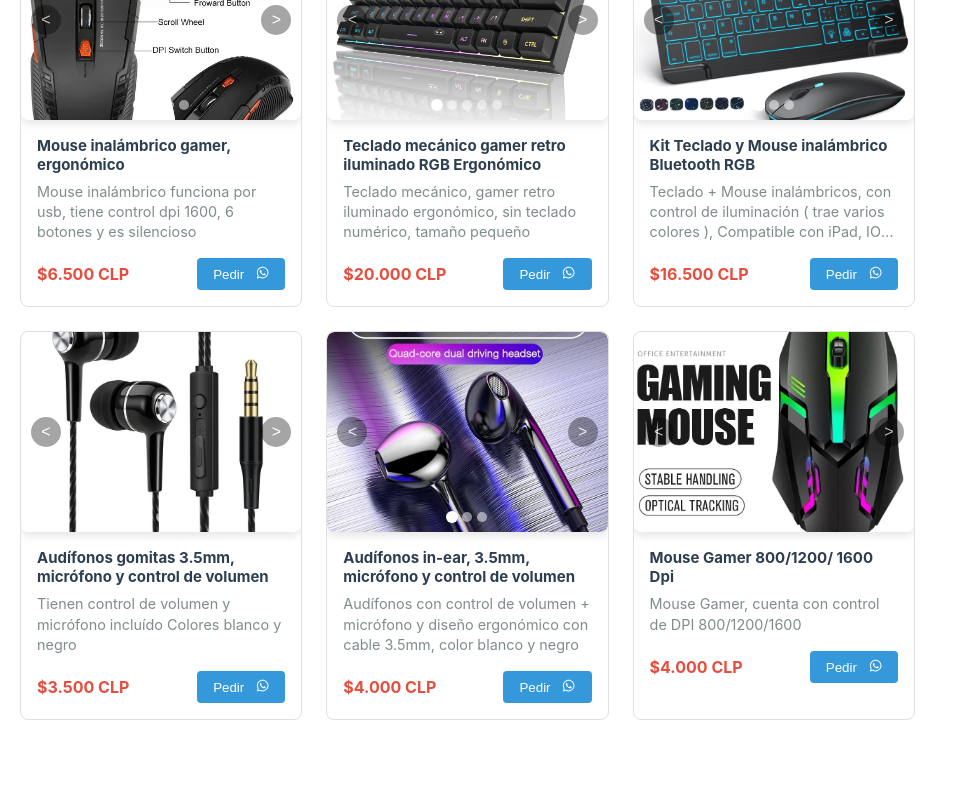
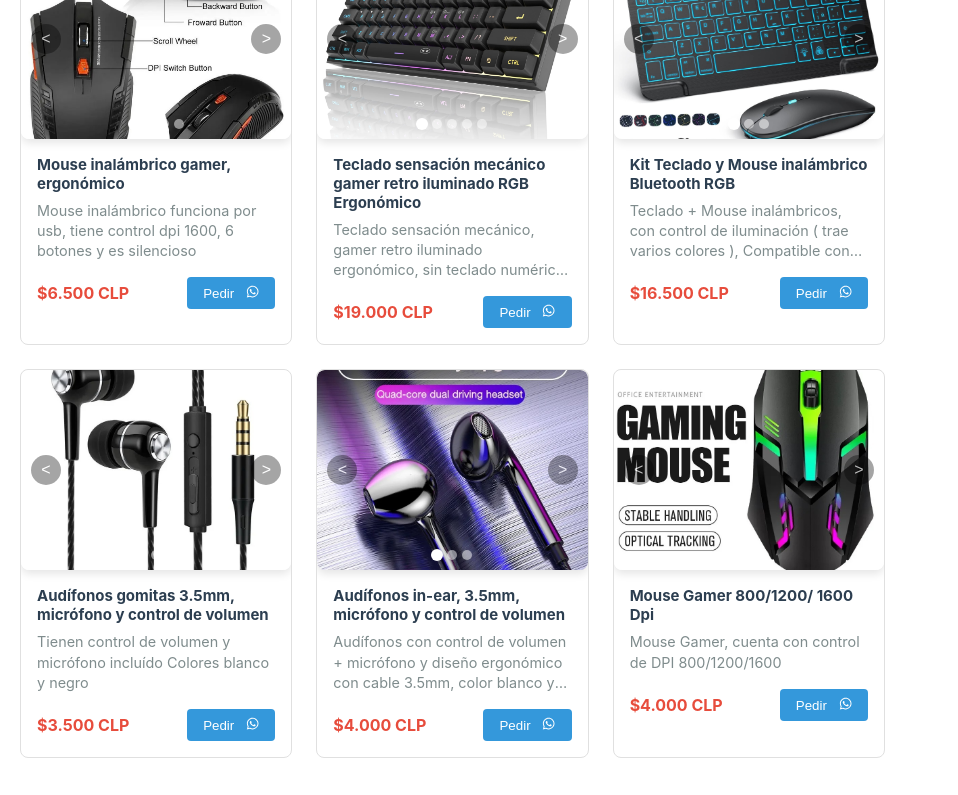
Before and after one commit to Kunashgi/risu-store, a React (Create React App) app: page / in a window 1280 px wide. Shown: the part 1100-1895 px from the top of the page, without its empty margins (0-958 px from the left). Built offline with nearby package versions, Linux system fonts and the light colour scheme.

Commit message:
Cambios varios

```diff
--- a/src/components/Catalog/AgendarCompraPage.jsx
+++ b/src/components/Catalog/AgendarCompraPage.jsx
@@ -4,7 +4,7 @@ import './AgendarCompraPage.css';
 
 const AgendarCompra = () => {
   const whatsappNumber = "+56966367967";
-  const whatsappMessage = encodeURIComponent(`Hola! Vengo de la pagina Web y necesito generar un pedido, me gustaria revisar el catalogo`);
+  const whatsappMessage = encodeURIComponent(`Hola! Vengo de la pagina Web y necesito generar un pedido`);
 
   return (
     <div className="agendar-compra-page">
@@ -46,21 +46,21 @@ const AgendarCompra = () => {
             </div>
 
           <div className="delivery-option metro">
-    <h3>🚇 Entregas en Estación Metro, ⏰ Horario 12:00PM - 16:00PM ⏰</h3>
+    <h3>🚇 Entregas en Estación Metro, ⏰ Horario 13:00PM (Miercoles y Sábado) ⏰</h3>
     <ul>
-      <li className="metro"> Los Héroes Línea 1 y 2 🔴 🟡: $2.000 (Adicional) </li>
-      <li className="metro"> Santa Ana Línea 2 y 5 🟡 🟢: $2.000 (Adicional) </li>
+      <li className="metro"> Los Héroes Línea 1 y 2 🔴 🟡: $1.000 (Adicional) </li>
+      <li className="metro"> Santa Ana Línea 2 y 5 🟡 🟢: $1.000 (Adicional) </li>
     </ul>
   </div>
 
             <div className="delivery-option paid">
               <h3>🛵 Envío a domicilio (cargo adicional):</h3>
-              <p>Costos ESTIMADOS referenciales: (consultar valor con direccion exacta) </p>
+              <p>Costo de envio a domicilio $4.000 ( Gestionado por Chileexpress) </p>
               <ul>
-                <li className="green">🟢 $1.000 – $2.000: San Bernardo, El Bosque, La Cisterna, Lo Espejo, La Pintana</li>
+                {/* <li className="green">🟢 $1.000 – $2.000: San Bernardo, El Bosque, La Cisterna, Lo Espejo, La Pintana</li>
                 <li className="yellow">🟡 $2.000 – $3.000: Maipú, Cerrillos, San Miguel, La Florida, Estación Central, PAC</li>
                 <li className="orange">🟠 $3.000 – $4.000: Santiago Centro, Providencia, Ñuñoa, Macul, Peñalolén</li>
-                <li className="red">🔴 $4.000 – $5.000: Las Condes, Vitacura, Quilicura, Lo Barnechea, Pudahuel, etc.</li>
+                <li className="red">🔴 $4.000 – $5.000: Las Condes, Vitacura, Quilicura, Lo Barnechea, Pudahuel, etc.</li> */}
               </ul>
             </div>
           </div>
@@ -79,7 +79,7 @@ const AgendarCompra = () => {
               <p className="security-note">🔒 Por seguridad, los datos de transferencia se comparten solo por mensaje directo.</p>
             </div>
 
-            <p>📞 Necesitaré un número de contacto (WhatsApp o para llamada) para coordinar la entrega.</p>
+            <p>📞 Necesitaré datos personales para coordinar la entrega.</p>
           </div>
         </div>
 
--- a/src/components/Catalog/CatalogPage.jsx
+++ b/src/components/Catalog/CatalogPage.jsx
@@ -3,8 +3,8 @@ import { categories } from '../../data/categories';
 import { products } from '../../data/products';
 import CategorySection from './CategorySection';
 import { useNavigate } from 'react-router-dom';
-import envio from '../../assets/images/page/envio-gratis3.png';
-import envioMobile from '../../assets/images/page/mobile2.png';
+import envio from '../../assets/images/page/envio-gratis4.png';
+// import envioMobile from '../../assets/images/page/mobile4.png';
 import { FaWhatsapp } from 'react-icons/fa';
 import './styles.css';
 
@@ -30,23 +30,23 @@ const CatalogPage = () => {
 
       {/* Panel móvil (solo visible en mobile) */}
       <div className="mobile-panel">
-        <img
+        {/* <img
           src={envioMobile}
           alt="Envíos a domicilio"
           className="mobile-image"
-        />
+        /> */}
 
         <div className="mobile-button-container">
           <button
             className="mobile-button"
             onClick={handleButtonClick}
           >
-            Agendar Compra <FaWhatsapp style={{ marginLeft: '8px' }} />
+            <FaWhatsapp  />
           </button>
 
           <div className="mobile-delivery-message">
             <span className="delivery-icon">🚚</span>
-            <span>Entregas coordinar por WhatsApp</span>
+            <span>Entregas a Domicilio: $4.000 <br /> coordinar por WhatsApp</span>
           </div>
         </div>
       </div>
--- a/src/components/Catalog/CategoryPage.jsx
+++ b/src/components/Catalog/CategoryPage.jsx
@@ -4,8 +4,8 @@ import { products } from '../../data/products';
 import { categories } from '../../data/categories';
 import CategorySection from './CategorySection';
 import { useNavigate } from 'react-router-dom';
-import envio from '../../assets/images/page/envio-gratis3.png';
-import envioMobile from '../../assets/images/page/mobile2.png';
+import envio from '../../assets/images/page/envio-gratis4.png';
+// import envioMobile from '../../assets/images/page/mobile4.png';
 import { FaWhatsapp } from 'react-icons/fa';
 import './styles.css';
 
@@ -41,23 +41,23 @@ const CategoryPage = () => {
       </div>
 
       <div className="mobile-panel">
-        <img
+        {/* <img
           src={envioMobile}
           alt="Envíos a domicilio"
           className="mobile-image"
-        />
+        /> */}
 
         <div className="mobile-button-container">
           <button
             className="mobile-button"
             onClick={handleButtonClick}
           >
-            Agendar Compra <FaWhatsapp style={{ marginLeft: '8px' }} />
+            <FaWhatsapp  />
           </button>
 
           <div className="mobile-delivery-message">
             <span className="delivery-icon">🚚</span>
-            <span>Entregas coordinar por WhatsApp</span>
+            <span>Entregas a Domicilio: $4.000 <br /> coordinar por WhatsApp</span>
           </div>
         </div>
       </div>
--- a/src/components/Catalog/styles.css
+++ b/src/components/Catalog/styles.css
@@ -242,7 +242,12 @@
 }
 
 .mobile-delivery-message{
-  zoom:240%
+  zoom:240%;
+  font-size: 20px;
+}
+
+.delivery-icon {
+    font-size: 40px;
 }
 
 .mobile-image {
@@ -254,13 +259,13 @@
 }
 
 .mobile-button {
-  padding: 10px 15px;
-  background-color: #3498db;
+
+  background-color: #2eb835;
   color: white;
   border: none;
-  border-radius: 50px;
+  border-radius: 100px;
   cursor: pointer;
-  font-size: 17px;
+  font-size: 35px;
   transition: all 0.3s ease;
   width: 100%;
   max-width: 200px;
@@ -317,7 +322,7 @@
 /* Efectos hover */
 .panel-button:hover,
 .mobile-button:hover {
-  background-color: #2980b9;
+  background-color: #30c555;
   transform: translateY(-2px);
   box-shadow: 0 4px 8px rgba(0,0,0,0.1);
 }
--- a/src/data/products.js
+++ b/src/data/products.js
@@ -22,11 +22,11 @@ import cargador120w3 from '../assets/images/products/cargador120w3.jpeg';
 import cargador120w4 from '../assets/images/products/cargador120w4.jpeg';
 import cargador120w5 from '../assets/images/products/cargador120w5.jpeg';
 import cargador120w6 from '../assets/images/products/cargador120w6.jpeg';
-import botellaportada from '../assets/images/products/botella-portada.jpeg';
-import botella1 from '../assets/images/products/botella1.jpeg';
-import botella2 from '../assets/images/products/botella2.jpeg';
-import botella3 from '../assets/images/products/botella3.jpeg';
-import botella4 from '../assets/images/products/botella4.jpeg';
+// import botellaportada from '../assets/images/products/botella-portada.jpeg';
+// import botella1 from '../assets/images/products/botella1.jpeg';
+// import botella2 from '../assets/images/products/botella2.jpeg';
+// import botella3 from '../assets/images/products/botella3.jpeg';
+// import botella4 from '../assets/images/products/botella4.jpeg';
 import mikasaportada from '../assets/images/products/mikasa-portada.jpeg';
 import mikasa1 from '../assets/images/products/mikasa1.jpeg';
 import mikasa2 from '../assets/images/products/mikasa2.jpeg';
@@ -191,9 +191,9 @@ export const products = [
 
             {
     id: 22,
-    name: "Teclado mecánico gamer retro iluminado RGB Ergonómico",
-    price: "$20.000",
-    description: "Teclado mecánico, gamer retro iluminado ergonómico, sin teclado numérico, tamaño pequeño",
+    name: "Teclado sensación mecánico gamer retro iluminado RGB Ergonómico",
+    price: "$19.000",
+    description: "Teclado sensación mecánico, gamer retro iluminado ergonómico, sin teclado numérico, tamaño pequeño",
     categoryId: 1,
     subcategoryId: 103,
     images: [mecanicoportada, mecanico1, mecanico2, mecanico3, mecanico4],
@@ -334,15 +334,15 @@ export const products = [
     images: [afeitadoraportada, afeitadora1, afeitadora2, afeitadora3],
   },
 
-        {
-    id: 21,
-    name: "Botella de Agua con pajita 750ML, color negro mate",
-    price: "$8.500",
-    description: "Botella de agua 750ml con pajita para tomar, diseño color negro mate con dorado",
-    categoryId: 3,
-    subcategoryId: 103,
-    images: [botellaportada, botella1, botella2, botella3, botella4],
-  },
+  //       {
+  //   id: 21,
+  //   name: "Botella de Agua con pajita 750ML, color negro mate",
+  //   price: "$8.500",
+  //   description: "Botella de agua 750ml con pajita para tomar, diseño color negro mate con dorado",
+  //   categoryId: 3,
+  //   subcategoryId: 103,
+  //   images: [botellaportada, botella1, botella2, botella3, botella4],
+  // },
 
             {
     id: 23,
```
Also changed, not shown: src/assets/images/page/envio-gratis4.png (added), src/assets/images/page/mobile4.png (added).
